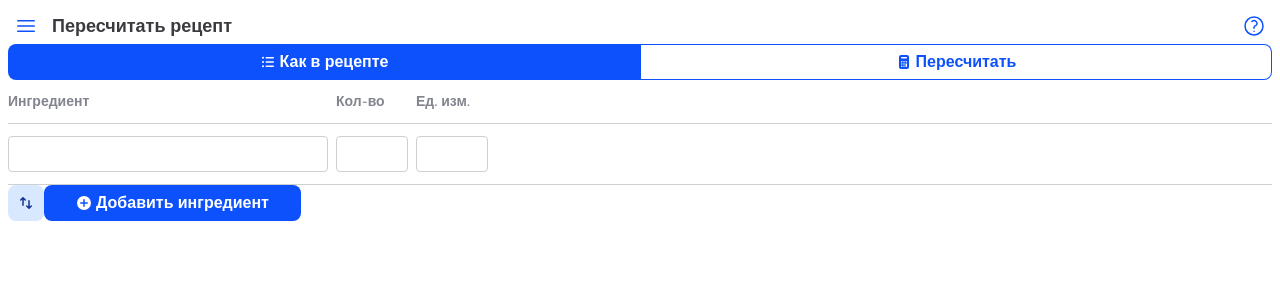
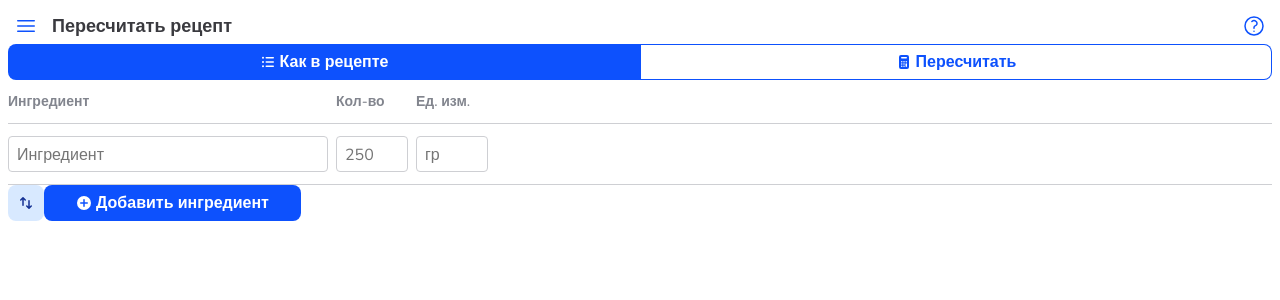
Before and after one commit to stepanzh/Proportio-beta, a Vue app: page / in a window 1280 px wide. Shown: the top 300 px of the page. Built offline with nearby package versions, Linux system fonts and the light colour scheme.

Commit message:
feat(table): placeholders

```diff
--- a/src/components/OriginalTable.vue
+++ b/src/components/OriginalTable.vue
@@ -3,9 +3,9 @@
         <!-- Table -->
         <div class="calc-table">
             <div v-for="ingr in store.ingredients" :key="ingr.id" class="table-row">
-                <TextField v-model="ingr.name" class="cell-name" />
-                <OriginalAmount v-model="ingr.originalAmount" class="cell-amount" />
-                <TextField v-model="ingr.unit" class="cell-unit" />
+                <TextField v-model="ingr.name" placeholder="Ингредиент" class="cell-name" />
+                <OriginalAmount v-model="ingr.originalAmount" placeholder="250" class="cell-amount" />
+                <TextField v-model="ingr.unit" placeholder="гр" class="cell-unit" />
             </div>
         </div>
 
--- a/src/components/ScaledTable.vue
+++ b/src/components/ScaledTable.vue
@@ -3,7 +3,7 @@
         <div class="calc-table">
             <div v-for="ingr in store.ingredients" :key="ingr.id" class="table-row">
                 <span class="cell-name">{{ ingr.displayedName }}</span>
-                <ScaledAmount v-model="ingr.scaledAmount" class="cell-amount" />
+                <ScaledAmount v-model="ingr.scaledAmount" :placeholder="ingr.originalAmount" class="cell-amount" />
                 <span class="cell-unit">{{ ingr.unit }}</span>
             </div>
         </div>
```
